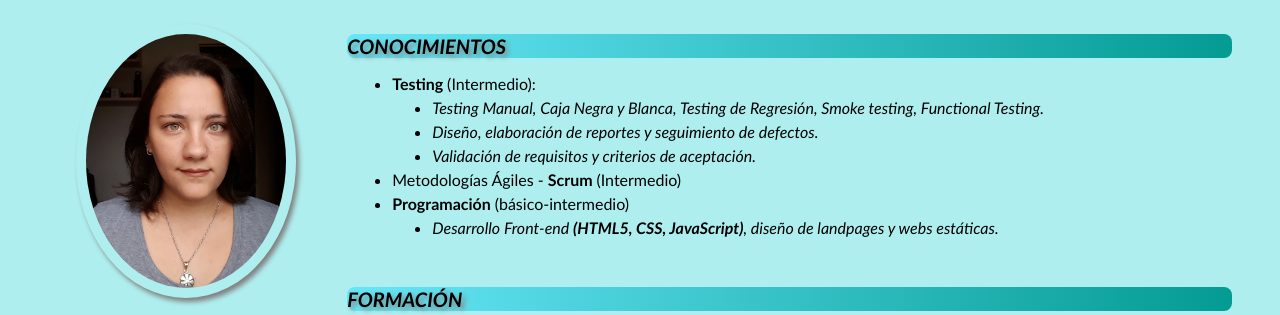
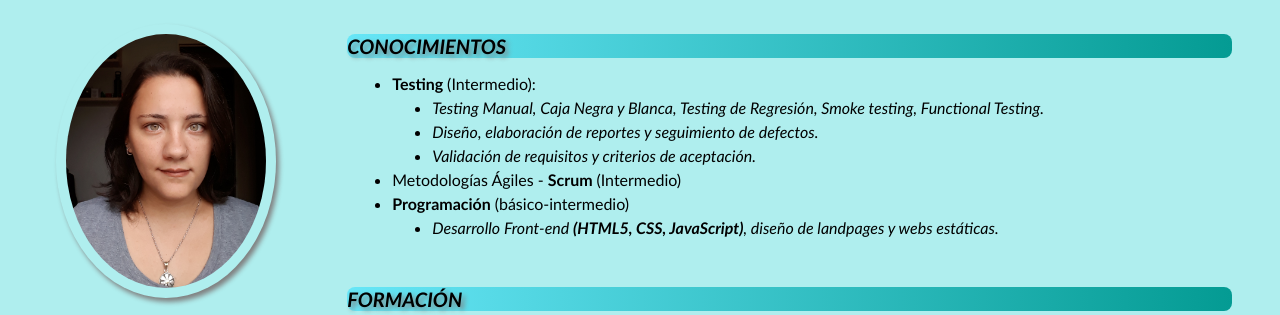
Before and after one commit to rodeu95/CV, a plain HTML site: page index.html in a window 1280 px wide. Shown: the part 74-389 px from the top of the page. Drawn offline with Linux system fonts and the light colour scheme.

Commit message:
Add files via upload

```diff
--- a/index.css
+++ b/index.css
@@ -12,7 +12,6 @@ body{
     width: 25%;
     margin: auto;
     padding: 0px;
-    margin-left: 20px
 }
 
 img{
```
